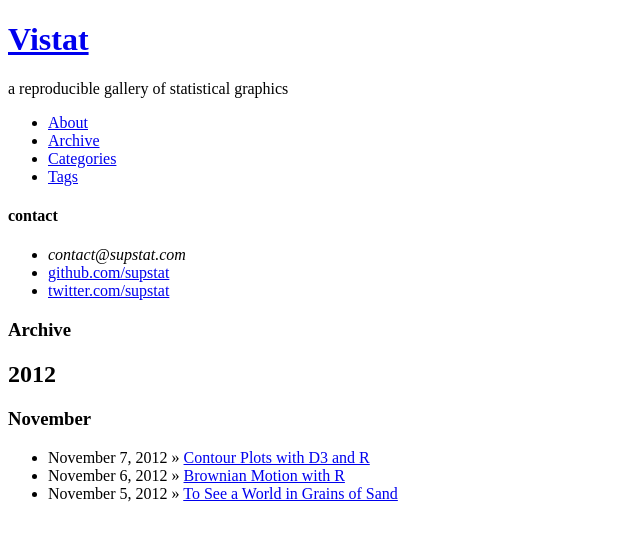
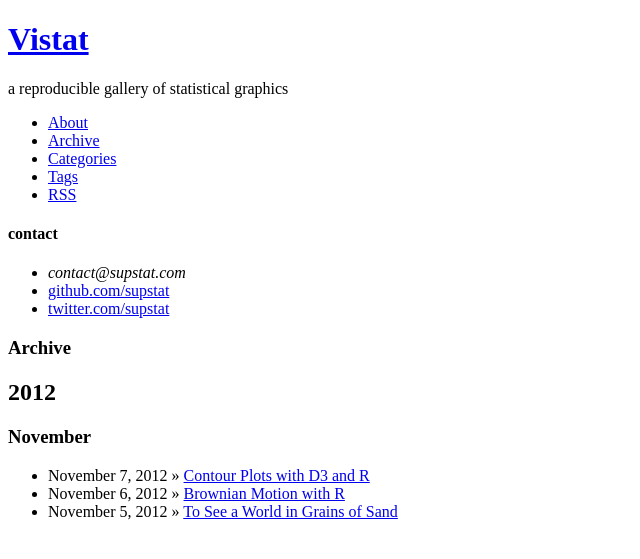
Before and after one commit to yulijia/vistat, a Jekyll site: the page built from archive.html, in a window 1280 px wide. Shown: the top 559 px of the page, without its empty margins (0-640 px from the left). Built offline with Jekyll 4.4.1, drawn with Linux system fonts in a browser that asks for light colours.

Commit message:
add a link to the feed in the template

```diff
--- a/_includes/themes/dinky/default.html
+++ b/_includes/themes/dinky/default.html
@@ -42,6 +42,7 @@
           {% assign pages_list = site.pages %}
           {% assign group = 'navigation' %}
           {% include JB/pages_list %}
+          <li><a href="/feed/">RSS</a></li>
         </ul>
         {% if site.ads.google %}
         <div class="misc ad">
```
